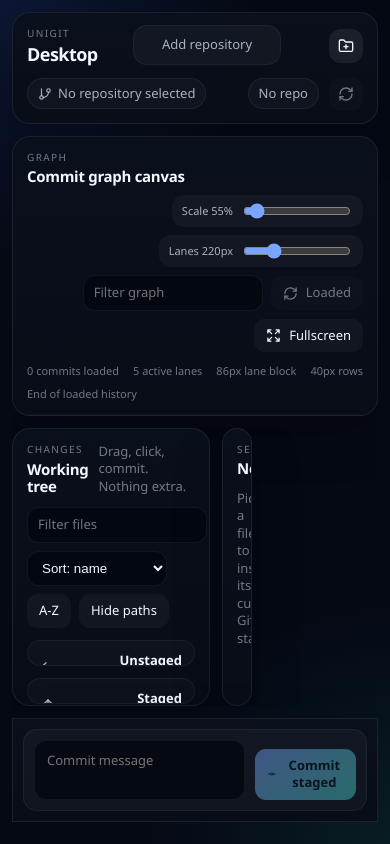
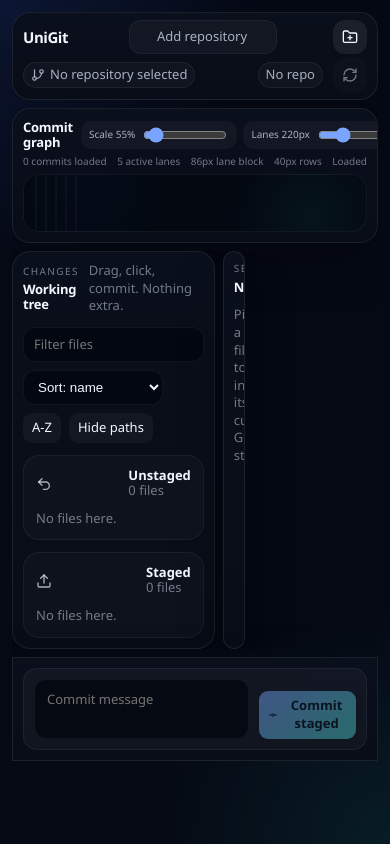
Before and after one commit to flamacore/UniGit, a React (Vite) app: page / in a window 390 px wide. Built offline with nearby package versions, Linux system fonts and the light colour scheme.

Commit message:
feat: refine UI layout and styling for improved consistency and responsiveness

```diff
--- a/src/app/App.tsx
+++ b/src/app/App.tsx
@@ -675,9 +675,8 @@ export function App() {
     <div className="shell">
       <header className="chrome panel">
         <div className="chrome__row">
-          <div className="brand-block">
-            <p className="eyebrow">UniGit</p>
-            <h1>Desktop</h1>
+          <div className="brand-block brand-block--compact">
+            <h1>UniGit</h1>
           </div>
 
           <div className="repo-tabs panel-scroll">
@@ -723,16 +722,12 @@ export function App() {
               <GitBranch size={14} />
               <span>{branchLabel}</span>
             </div>
-            {selectedRepository ? (
-              <span className="meta-inline" title={selectedRepository}>
-                {selectedRepository}
-              </span>
-            ) : null}
+            {selectedRepository ? <span className="meta-inline" title={selectedRepository}>{selectedRepository}</span> : null}
           </div>
 
           <div className="topbar__actions">
             <div className="sync-chip">
-              <span>{snapshot ? `${snapshot.ahead} ahead / ${snapshot.behind} behind` : "No repo"}</span>
+              <span>{snapshot ? `${snapshot.ahead}/${snapshot.behind}` : "No repo"}</span>
             </div>
             <button
               className="icon-button"
--- a/src/app/CommitGraphCanvas.tsx
+++ b/src/app/CommitGraphCanvas.tsx
@@ -338,10 +338,7 @@ export function CommitGraphCanvas({
       className={clsx("panel graph-panel", isFullscreen && "graph-panel--fullscreen")}
     >
       <div className="board__header graph-panel__header">
-        <div>
-          <p className="eyebrow">Graph</p>
-          <h3>Commit graph canvas</h3>
-        </div>
+        <h3>Commit graph</h3>
         <div className="graph-toolbar">
           <label className="graph-control">
             <span>Scale {Math.round(laneScale * 100)}%</span>
@@ -387,7 +384,7 @@ export function CommitGraphCanvas({
         <span>{laneCount} active lanes</span>
         <span>{graphBlockWidth}px lane block</span>
         <span>{Math.round(rowHeight)}px rows</span>
-        <span>{hasMore ? "Paged history active" : "End of loaded history"}</span>
+        <span>{hasMore ? "Paged" : "Loaded"}</span>
       </div>
 
       <div
--- a/src/styles.css
+++ b/src/styles.css
@@ -70,8 +70,8 @@ pre {
   display: grid;
   grid-template-rows: auto 1fr;
   height: 100vh;
-  gap: 12px;
-  padding: 16px;
+  gap: 8px;
+  padding: 10px;
   overflow: hidden;
 }
 
@@ -91,9 +91,9 @@ pre {
 }
 
 .chrome {
-  padding: 12px 14px;
+  padding: 7px 10px;
   display: grid;
-  gap: 10px;
+  gap: 4px;
 }
 
 .chrome__row,
@@ -133,7 +133,7 @@ pre {
 }
 
 h1 {
-  font-size: 18px;
+  font-size: 15px;
   line-height: 1.1;
   letter-spacing: -0.03em;
 }
@@ -145,7 +145,7 @@ h2 {
 }
 
 h3 {
-  font-size: 15px;
+  font-size: 13px;
   line-height: 1.15;
   letter-spacing: -0.02em;
 }
@@ -158,11 +158,11 @@ h4 {
 .repo-tabs {
   display: flex;
   align-items: stretch;
-  gap: 8px;
+  gap: 6px;
   min-width: 0;
   flex: 1;
   overflow: auto hidden;
-  padding-bottom: 2px;
+  padding-bottom: 0;
   scrollbar-width: none;
 }
 
@@ -172,11 +172,11 @@ h4 {
 
 .repo-tab {
   position: relative;
-  min-width: 200px;
-  max-width: 260px;
-  padding: 10px 30px 10px 12px;
+  min-width: 170px;
+  max-width: 220px;
+  padding: 7px 26px 7px 10px;
   text-align: left;
-  border-radius: 14px;
+  border-radius: 12px;
   border: 1px solid rgba(255, 255, 255, 0.05);
   background: var(--bg-3);
   color: var(--text-1);
@@ -208,21 +208,21 @@ h4 {
 
 .repo-tab__label {
   display: block;
-  font-size: 12px;
+  font-size: 11px;
   font-weight: 600;
 }
 
 .repo-tab__path {
   display: block;
-  margin-top: 2px;
+  margin-top: 1px;
   color: var(--text-3);
-  font-size: 11px;
+  font-size: 10px;
 }
 
 .repo-tab__remove {
   position: absolute;
-  top: 9px;
-  right: 9px;
+  top: 7px;
+  right: 7px;
   color: var(--text-3);
 }
 
@@ -236,9 +236,9 @@ h4 {
 .pill {
   display: inline-flex;
   align-items: center;
-  gap: 6px;
+  gap: 5px;
   border-radius: 999px;
-  padding: 6px 10px;
+  padding: 3px 7px;
 }
 
 .branch-chip,
@@ -250,13 +250,14 @@ h4 {
 
 .meta-inline {
   color: var(--text-3);
-  max-width: 460px;
+  max-width: 320px;
+  font-size: 10px;
 }
 
 .workspace {
   display: grid;
   grid-template-rows: auto 1fr;
-  gap: 10px;
+  gap: 6px;
   min-height: 0;
   overflow: hidden;
 }
@@ -274,14 +275,14 @@ h4 {
 .content-grid {
   display: grid;
   grid-template-rows: minmax(260px, 0.9fr) minmax(280px, 1.2fr) auto;
-  gap: 12px;
+  gap: 8px;
   min-height: 0;
   overflow: hidden;
 }
 
 .lower-grid {
   display: grid;
-  gap: 12px;
+  gap: 8px;
   min-height: 0;
   overflow: hidden;
 }
@@ -306,7 +307,7 @@ h4 {
 .board,
 .inspector,
 .graph-panel {
-  padding: 14px;
+  padding: 10px;
 }
 
 .board--changes,
@@ -547,7 +548,7 @@ h4 {
 
 .history-filter {
   max-width: 180px;
-  padding: 8px 10px;
+  padding: 6px 9px;
 }
 
 .inspector,
@@ -653,7 +654,7 @@ h4 {
 .graph-panel {
   display: flex;
   flex-direction: column;
-  gap: 12px;
+  gap: 4px;
   min-height: 0;
 }
 
@@ -673,12 +674,14 @@ h4 {
   height: 100vh;
   border-radius: 0;
   border: none;
-  padding: 20px;
+  padding: 10px;
   background: linear-gradient(180deg, rgba(5, 10, 18, 0.98), rgba(6, 11, 19, 0.98));
 }
 
 .graph-panel__header {
-  flex-wrap: wrap;
+  flex-wrap: nowrap;
+  align-items: center;
+  gap: 8px;
 }
 
 .graph-toolbar,
@@ -695,29 +698,38 @@ h4 {
 
 .graph-toolbar {
   justify-content: flex-end;
+  flex: 1;
+  flex-wrap: nowrap;
+  gap: 6px;
 }
 
 .graph-control {
   display: inline-flex;
   align-items: center;
-  gap: 8px;
-  padding: 6px 10px;
-  border-radius: 12px;
+  gap: 6px;
+  padding: 4px 8px;
+  border-radius: 10px;
   background: rgba(255, 255, 255, 0.04);
   color: var(--text-2);
-  font-size: 11px;
+  font-size: 10px;
   white-space: nowrap;
 }
 
 .graph-slider {
-  width: 108px;
+  width: 84px;
   accent-color: #79a4ff;
 }
 
 .graph-status-row {
   color: var(--text-3);
-  font-size: 11px;
+  font-size: 10px;
   justify-content: space-between;
+  gap: 6px;
+  padding-bottom: 2px;
+}
+
+.graph-status-row span {
+  white-space: nowrap;
 }
 
 .graph-viewport {
@@ -918,8 +930,8 @@ h4 {
   align-items: center;
   justify-content: center;
   gap: 8px;
-  padding: 8px 12px;
-  border-radius: 11px;
+  padding: 6px 9px;
+  border-radius: 9px;
 }
 
 .primary-button {
```
